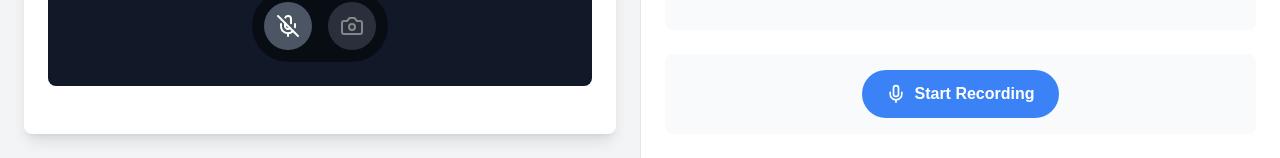
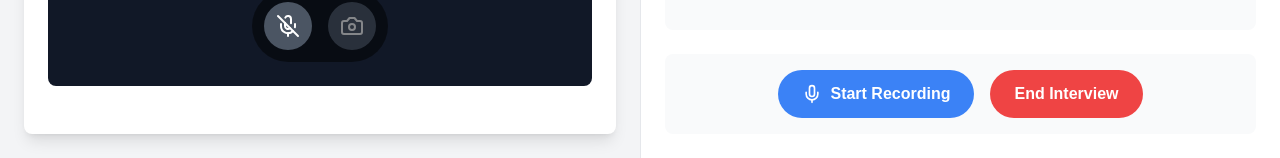
Before and after one commit to anujj-ti/aivi, a Next.js app: page /interview/start in a window 1280 px wide. Shown: the part 642-800 px from the top of the page. Built offline with nearby package versions, Linux system fonts and the light colour scheme; no server answers.

Commit message:
added manual end interview button

```diff
--- a/app/interview/start/page.tsx
+++ b/app/interview/start/page.tsx
@@ -12,6 +12,7 @@ export default function InterviewPage() {
   const chatContainerRef = useRef<HTMLDivElement>(null);
   const [conversation, setConversation] = useState<Message[]>([]);
   const [showEndModal, setShowEndModal] = useState(false);
+  const [showConfirmEndModal, setShowConfirmEndModal] = useState(false);
   const [isLoading, setIsLoading] = useState(false);
   const audioRef = useRef<HTMLAudioElement>(null);
 
@@ -219,6 +220,17 @@ export default function InterviewPage() {
               {isRecording ? <MicOff className="w-5 h-5" /> : <Mic className="w-5 h-5" />}
               {isRecording ? 'Stop Recording' : isLoading ? 'Processing...' : 'Start Recording'}
             </button>
+            <button
+              onClick={() => setShowConfirmEndModal(true)}
+              disabled={isRecording || isLoading}
+              className={`px-6 py-3 rounded-full text-white font-semibold transition-all ${
+                isRecording || isLoading
+                  ? 'bg-gray-400 cursor-not-allowed'
+                  : 'bg-red-500 hover:bg-red-600'
+              }`}
+            >
+              End Interview
+            </button>
           </div>
           {isRecording && (
             <p className="text-center text-sm text-gray-600 mt-2">
@@ -228,7 +240,7 @@ export default function InterviewPage() {
         </div>
       </div>
 
-      {/* End Interview Modal */}
+      {/* End Interview Modal (Auto) */}
       {showEndModal && (
         <div className="fixed inset-0 bg-black bg-opacity-50 flex items-center justify-center">
           <div className="bg-white rounded-lg p-6 max-w-md">
@@ -247,6 +259,35 @@ export default function InterviewPage() {
           </div>
         </div>
       )}
+
+      {/* Confirm End Interview Modal (Manual) */}
+      {showConfirmEndModal && (
+        <div className="fixed inset-0 bg-black bg-opacity-50 flex items-center justify-center">
+          <div className="bg-white rounded-lg p-6 max-w-md">
+            <h3 className="text-gray-900 text-xl font-semibold mb-4">End Interview?</h3>
+            <p className="text-gray-600 mb-6">
+              Are you sure you want to end the interview? This action cannot be undone.
+            </p>
+            <div className="flex justify-end gap-4">
+              <button
+                onClick={() => setShowConfirmEndModal(false)}
+                className="px-4 py-2 bg-gray-500 text-white rounded hover:bg-gray-600"
+              >
+                Cancel
+              </button>
+              <button
+                onClick={() => {
+                  setShowConfirmEndModal(false);
+                  router.push('/interview/summary');
+                }}
+                className="px-4 py-2 bg-red-500 text-white rounded hover:bg-red-600"
+              >
+                End Interview
+              </button>
+            </div>
+          </div>
+        </div>
+      )}
     </main>
   );
 }
```
